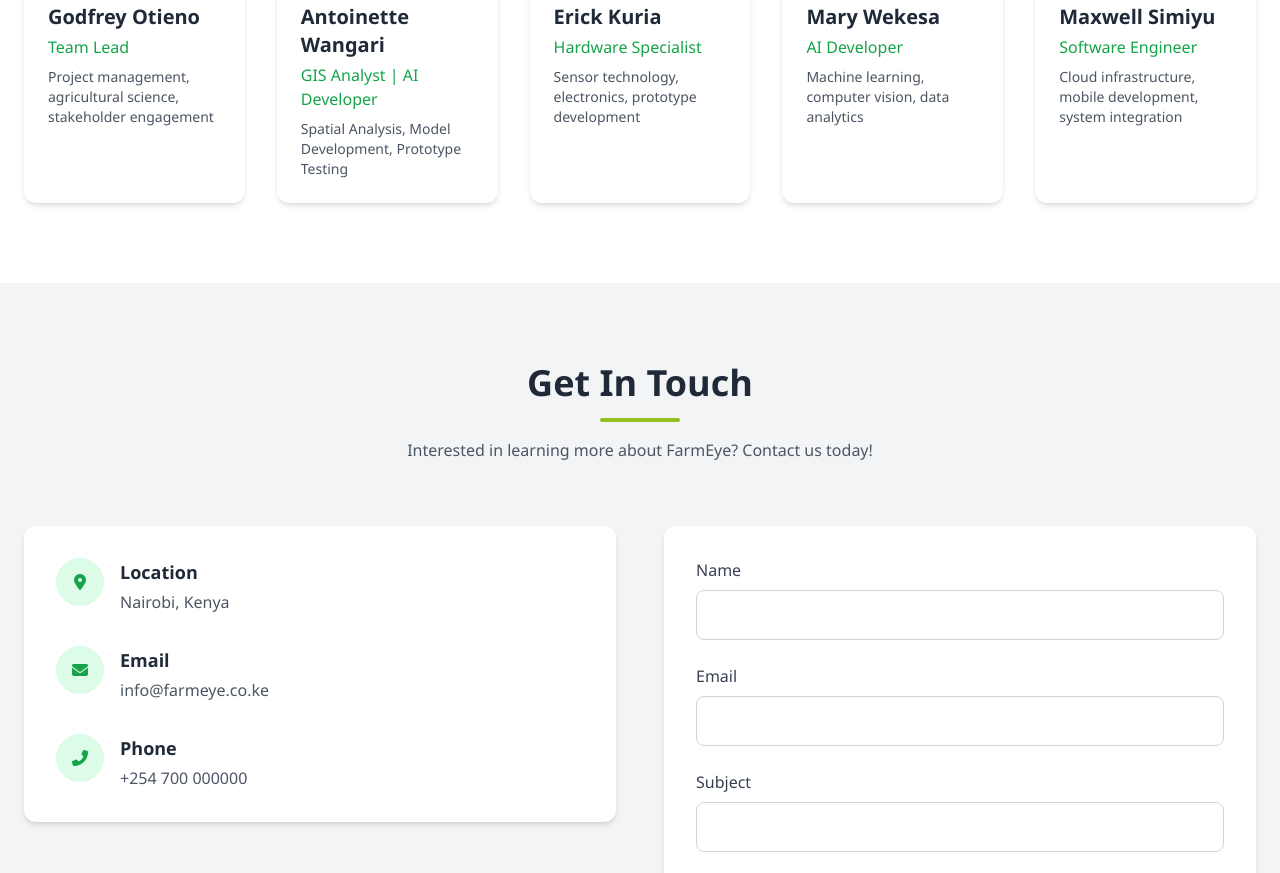
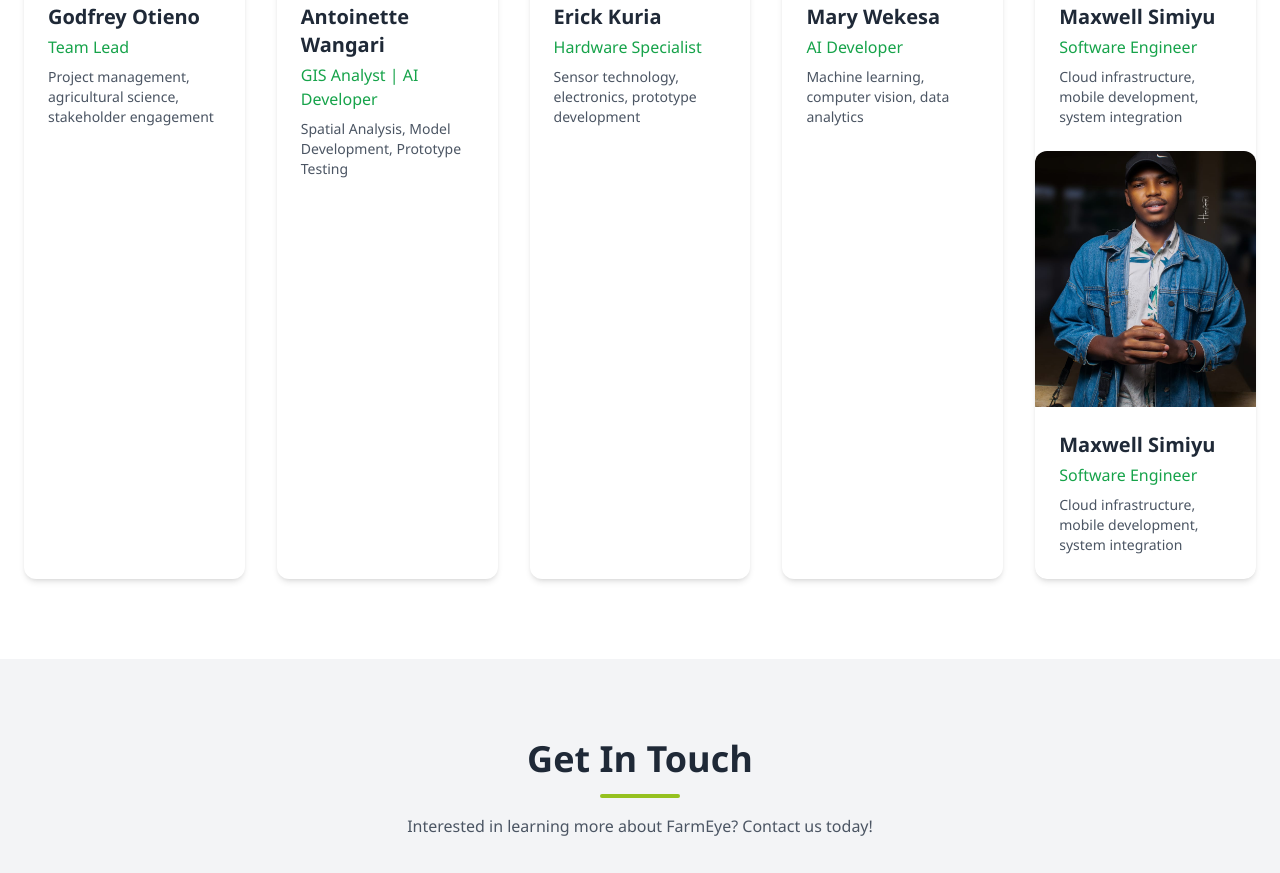
Before and after one commit to godfrey-creat/M-shamba_team, a plain HTML site: page index.html in a window 1280 px wide. Shown: the part 5027-5900 px from the top of the page. Drawn offline with nearby package versions, Linux system fonts and the light colour scheme.

Commit message:
Update index.html

```diff
--- a/index.html
+++ b/index.html
@@ -966,8 +966,21 @@
                         <p class="text-gray-600 text-sm">Cloud infrastructure, mobile development, system integration
                         </p>
                     </div>
-                </div>
-            </div>
+
+                    <!-- Team Member 5 -->
+                    <div class="team-card bg-white rounded-xl overflow-hidden shadow-md animate-fade-in"
+                        style="animation-delay: 0.5s;">
+                        <div class="h-64 overflow-hidden">
+
+                            <img src="images/Maxwell Simiyu.jpeg" alt="Team Member Name" class="w-full h-full object-cover">
+                        </div>
+                        <div class="p-6">
+                            <h3 class="text-xl font-bold text-gray-800 mb-1">Maxwell Simiyu</h3>
+                            <p class="text-green-600 font-medium mb-2">Software Engineer</p>
+                            <p class="text-gray-600 text-sm">Cloud infrastructure, mobile development, system integration
+                            </p>
+                        </div>
+                    </div>
         </div>
     </section>
 
```
